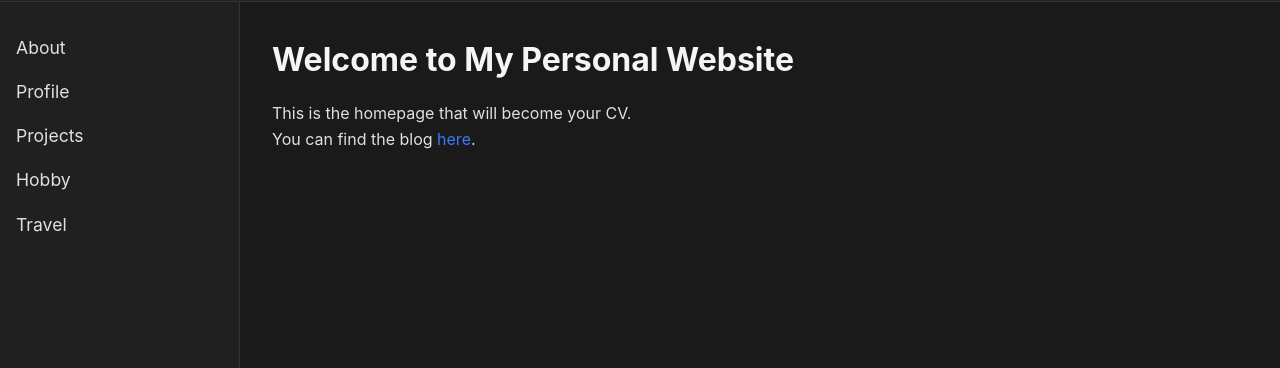
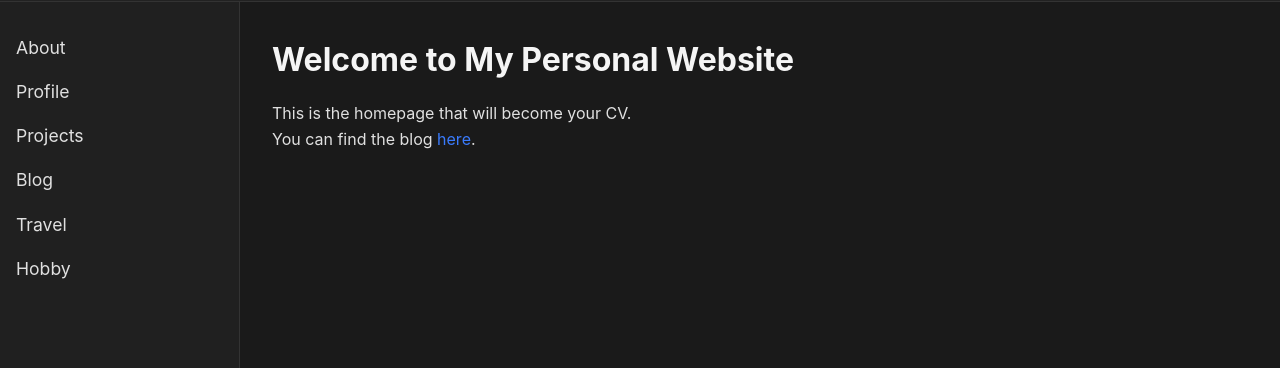
Before and after one commit to nolandpham/nolandpham.github.io, a Jekyll site: the page built from index.md, in a window 1280 px wide. Shown: the part 58-426 px from the top of the page. Built offline with Jekyll 4.4.1, drawn with Linux system fonts in a browser that asks for light colours.

Commit message:
refactor: Reorder sidebar and add Blog link

```diff
--- a/_includes/sidebar.html
+++ b/_includes/sidebar.html
@@ -4,8 +4,9 @@
             <li><a href="/about.html">About</a></li>
             <li><a href="/profile.html">Profile</a></li>
             <li><a href="/projects.html">Projects</a></li>
+            <li><a href="/blog/index.html">Blog</a></li>
+            <li><a href="/travel.html">Travel</a></li>
             <li><a href="/hobby.html">Hobby</a></li>
-            <li><a href="/travel.html">Travel</a></li>
         </ul>
     </nav>
 </aside>
```
